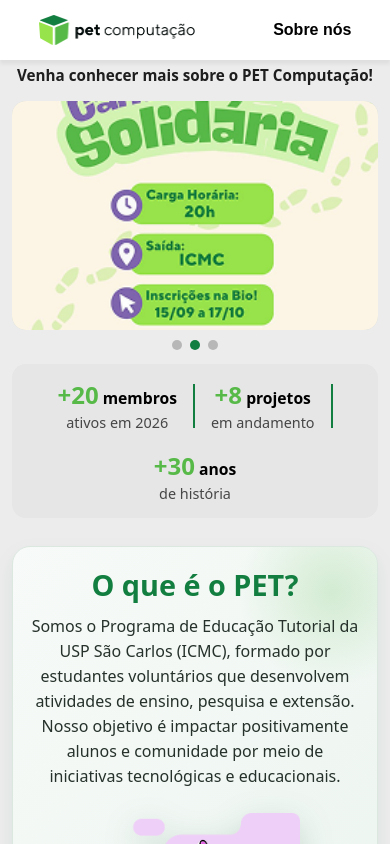
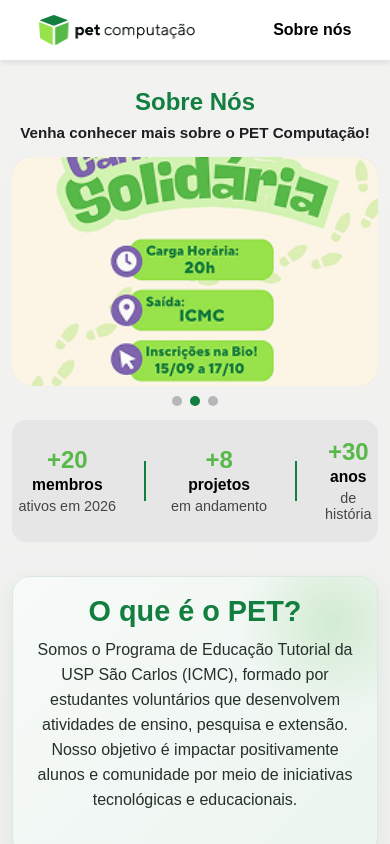
Before and after one commit to pet-comp/USP-PET-Website, a React (Vite) app: page /sobrenos in a window 390 px wide. Shown: the top 844 px of the page. Built offline with nearby package versions, Linux system fonts and the light colour scheme.

Commit message:
Remoção de trechos desnecessparios e adequação com as margens

```diff
--- a/src/pages/SobreNos/SobreNos.jsx
+++ b/src/pages/SobreNos/SobreNos.jsx
@@ -1,16 +1,14 @@
-import { Fragment, useEffect, useState } from "react";
+import { useEffect, useState } from "react";
 import { FaBookOpen, FaChevronLeft, FaChevronRight, FaGraduationCap } from "react-icons/fa";
 import { MdOutlineScience } from "react-icons/md";
+import { useNavigate } from "react-router-dom";
 
 import NavBar from "../../components/NavBar/NavBar";
 import FooterUSP from "../../components/FooterUSP/FooterUSP";
 import MemberCardFeatured from "../../components/MemberCardFeatured/MemberCardNew";
-import pet_coisa from "../../assets/PaginaInicial/pet_coisa.png";
 import styles from "./SobreNos.module.css";
 import mocks from "./sobreNos.mocks.json";
-import { useNavigate } from "react-router-dom";
 
-//Faz atribuição de valores do mock para as constantes, por nome
 const {
   stats,
   pillars,
@@ -19,38 +17,49 @@
   photoSlides,
 } = mocks;
 
-//Para referenciar partes desse objeto devemos fazer pillarIcons.{nome_campo}
 const pillarIcons = {
   graduation: <FaGraduationCap />,
   book: <FaBookOpen />,
   science: <MdOutlineScience />,
 };
 
-const getWrappedIndex = (current, total, step) => (current + step + total) % total;
+// Custom hook para carousel
+const useCarousel = (items = [], autoplayInterval = 9500) => {
+  const [currentSlide, setCurrentSlide] = useState(0);
+
+  useEffect(() => {
+    if (items.length <= 1) return;
+    const interval = setInterval(() => {
+      setCurrentSlide((prev) => (prev + 1) % items.length);
+    }, autoplayInterval);
+    return () => clearInterval(interval);
+  }, [items.length, autoplayInterval]);
+
+  return {
+    currentSlide,
+    setCurrentSlide,
+    goToPrevious: () => setCurrentSlide((prev) => (prev === 0 ? items.length - 1 : prev - 1)),
+    goToNext: () => setCurrentSlide((prev) => (prev + 1) % items.length),
+  };
+};
+
+// Custom hook para detecção de mobile
+const useMobileView = (breakpoint = 720) => {
+  const [isMobile, setIsMobile] = useState(
+    () => typeof window !== "undefined" && window.innerWidth <= breakpoint
+  );
+
+  useEffect(() => {
+    const handleResize = () => setIsMobile(window.innerWidth <= breakpoint);
+    window.addEventListener("resize", handleResize);
+    return () => window.removeEventListener("resize", handleResize);
+  }, [breakpoint]);
+
+  return isMobile;
+};
 
 function PhotoSection() {
-  const totalSlides = photoSlides.length;
-  const [currentSlide, setCurrentSlide] = useState(0);
-
-  //Temporização de 4500ms para passagem automática de imagem (se houver apenas uma, ele não faz nada)
-  useEffect(() => {
-    if (totalSlides <= 1) return undefined;
-
-    const interval = setInterval(() => {
-      setCurrentSlide((previous) => (previous + 1) % totalSlides);
-    }, 4500);
-
-    return () => clearInterval(interval);
-  }, [totalSlides]);
-
-  //Funções para passagem de imagem, chamadas sempre que os botões forem acionados
-  const goToPreviousSlide = () => {
-    setCurrentSlide((previous) => getWrappedIndex(previous, totalSlides, -1));
-  };
-
-  const goToNextSlide = () => {
-    setCurrentSlide((previous) => getWrappedIndex(previous, totalSlides, 1));
-  };
+  const { currentSlide, goToPrevious, goToNext } = useCarousel(photoSlides, 4500);
 
   return (
     <section className={styles.heroSection}>
@@ -71,7 +80,7 @@
         <button
           type="button"
           className={`${styles.heroNavButton} ${styles.heroNavButtonLeft}`}
-          onClick={goToPreviousSlide}
+          onClick={goToPrevious}
           aria-label="Imagem anterior"
         >
           <FaChevronLeft />
@@ -80,7 +89,7 @@
         <button
           type="button"
           className={`${styles.heroNavButton} ${styles.heroNavButtonRight}`}
-          onClick={goToNextSlide}
+          onClick={goToNext}
           aria-label="Próxima imagem"
         >
           <FaChevronRight />
@@ -101,16 +110,14 @@
 
       <div className={styles.statsRow}>
         {stats.map((stat, index) => (
-          <Fragment key={`${stat.label}-${index}`}>
+          <div key={`stat-${index}`} className={styles.statItemWrapper}>
             <div className={styles.statItem}>
-              <p>
-                <span>{stat.value}</span> {stat.label}
-              </p>
+              <span>{stat.value}</span>
+              <p>{stat.label}</p>
               <small>{stat.detail}</small>
             </div>
-
             {index < stats.length - 1 && <div className={styles.separator} />}
-          </Fragment>
+          </div>
         ))}
       </div>
     </section>
@@ -130,15 +137,14 @@
       </div>
 
       <div className={styles.pet_logo_intro}>
-        <img src={pet_coisa}
-          alt="Uma núvem roxa atuando como plano de fundo para o logo do PET."
+        <img src="/logo_sem_borda.svg"
+          alt="Logo do PET sem borda."
         />
       </div>
     </section>
   );
 }
 
-//Precisa navegar projeto por filtro de categoria >> Implementar isso quando a página de projetos estiver pronta
 function Pillars() {
   const navigate = useNavigate();
 
@@ -168,52 +174,16 @@
 }
 
 function HistorySection() {
-  const mobileBreakpoint = 720;
   const [activeEraIndex, setActiveEraIndex] = useState(0);
-  const [activePhotoIndex, setActivePhotoIndex] = useState(0);
-  const [isMobileHistoryView, setIsMobileHistoryView] = useState(
-    () => typeof window !== "undefined" && window.innerWidth <= mobileBreakpoint
-  );
-  const slides = historyEras[activeEraIndex]?.photos?.length
-    ? historyEras[activeEraIndex].photos
+  const activeEra = historyEras[activeEraIndex];
+  const slides = activeEra?.photos?.length
+    ? activeEra.photos
     : [{ src: "/placeholder.webp", alt: "Foto histórica do PET", caption: "Legenda da foto" }];
-  const totalPhotos = slides.length;
-  const activeEra = historyEras[activeEraIndex];
-  const activePhoto = slides[activePhotoIndex];
+  const { currentSlide: activePhotoIndex, setCurrentSlide: setActivePhotoIndex, goToPrevious, goToNext } = useCarousel(slides, 4500);
 
   useEffect(() => {
     setActivePhotoIndex(0);
-  }, [activeEraIndex]);
-
-  useEffect(() => {
-    const updateHistoryView = () => {
-      setIsMobileHistoryView(window.innerWidth <= mobileBreakpoint);
-    };
-
-    updateHistoryView();
-    window.addEventListener("resize", updateHistoryView);
-
-    return () => window.removeEventListener("resize", updateHistoryView);
-  }, [mobileBreakpoint]);
-
-  useEffect(() => {
-    if (!isMobileHistoryView || totalPhotos <= 1) return undefined;
-
-    const interval = setInterval(() => {
-      setActivePhotoIndex((previous) => getWrappedIndex(previous, totalPhotos, 1));
-    }, 4500);
-
-    return () => clearInterval(interval);
-  }, [isMobileHistoryView, totalPhotos]);
-
-  const goToPreviousPhoto = () => {
-    setActivePhotoIndex((previous) => getWrappedIndex(previous, totalPhotos, -1));
-  };
-
-  const goToNextPhoto = () => {
-    setActivePhotoIndex((previous) => getWrappedIndex(previous, totalPhotos, 1));
-  };
-
+  }, [activeEraIndex, setActivePhotoIndex]);
 
   return (
     <section className={styles.historySection}>
@@ -247,17 +217,17 @@
         </div>
 
         <div className={styles.historyCarouselMock}>
-          <button type="button" aria-label="Foto anterior" onClick={goToPreviousPhoto}>
+          <button type="button" aria-label="Foto anterior" onClick={goToPrevious}>
             <FaChevronLeft />
           </button>
 
           <div className={styles.photoMock}>
-            <img src={activePhoto.src} alt={activePhoto.alt} className={styles.historyPhotoImage} />
+            <img src={slides[activePhotoIndex].src} alt={slides[activePhotoIndex].alt} className={styles.historyPhotoImage} />
           </div>
 
-          <p className={styles.historyPhotoCaption}>{activePhoto.caption}</p>
+          <p className={styles.historyPhotoCaption}>{slides[activePhotoIndex].caption}</p>
 
-          <button type="button" aria-label="Próxima foto" onClick={goToNextPhoto}>
+          <button type="button" aria-label="Próxima foto" onClick={goToNext}>
             <FaChevronRight />
           </button>
         </div>
@@ -267,67 +237,25 @@
 }
 
 function MembersSection() {
-  const membersPerSlide = 3;
-  const initialMobileMembers = 4;
-  const maxFrontsPerCard = 2;
-  const mobileBreakpoint = 720;
-  const memberSlides = Array.from(
-    { length: Math.ceil(members.length / membersPerSlide) },
-    (_, index) => members.slice(index * membersPerSlide, index * membersPerSlide + membersPerSlide)
-  );
+  const isMobile = useMobileView(720);
+  const { currentSlide, setCurrentSlide } = useCarousel([], 0);
+  const [showAll, setShowAll] = useState(false);
+  const visibleMembers = showAll ? members : members.slice(0, 4);
+  const maxSlide = Math.max(0, members.length - 3);
+  const isAtStart = currentSlide === 0;
+  const isAtEnd = currentSlide >= maxSlide;
 
-  const totalSlides = memberSlides.length || 1;
-  const [currentSlide, setCurrentSlide] = useState(0);
-  const [showAllMobileMembers, setShowAllMobileMembers] = useState(false);
-  const [isMobileMembersView, setIsMobileMembersView] = useState(
-    () => typeof window !== "undefined" && window.innerWidth <= mobileBreakpoint
-  );
-
-  useEffect(() => {
-    const updateMembersView = () => {
-      const isMobile = window.innerWidth <= mobileBreakpoint;
-      setIsMobileMembersView(isMobile);
-
-      if (!isMobile) {
-        setShowAllMobileMembers(false);
+  const goToPrevious = () => {
+    if (currentSlide > 0) {
+      setCurrentSlide(currentSlide - 1);
     }
   };
 
-    updateMembersView();
-    window.addEventListener("resize", updateMembersView);
-
-    return () => window.removeEventListener("resize", updateMembersView);
-  }, [mobileBreakpoint]);
-
-  useEffect(() => {
-    if (isMobileMembersView || totalSlides <= 1) return undefined;
-
-    const interval = setInterval(() => {
-      setCurrentSlide((previous) => getWrappedIndex(previous, totalSlides, 1));
-    }, 7500);
-
-    return () => clearInterval(interval);
-  }, [isMobileMembersView, totalSlides, 7500]);
-
-  const goToPreviousSlide = () => {
-    setCurrentSlide((previous) => getWrappedIndex(previous, totalSlides, -1));
+  const goToNext = () => {
+    if (currentSlide < maxSlide) {
+      setCurrentSlide(currentSlide + 1);
+    }
   };
-
-  const goToNextSlide = () => {
-    setCurrentSlide((previous) => getWrappedIndex(previous, totalSlides, 1));
-  };
-
-  const visibleMobileMembers = showAllMobileMembers ? members : members.slice(0, initialMobileMembers);
-  const shouldShowMoreButton = members.length > initialMobileMembers;
-
-  const renderMemberCard = (member, key) => (
-    <MemberCardFeatured
-      photo={member.photo}
-      maxFronts={maxFrontsPerCard}
-      key={key}
-      {...member}
-    />
-  );
 
   return (
     <section className={styles.membersSection}>
@@ -335,21 +263,26 @@
       <p style={{ fontWeight: "bold" }}>
         Conheça os alunos que fazem o PET acontecer!
       </p>
-      {isMobileMembersView ? (
+      {isMobile ? (
         <>
           <div className={styles.membersMobileGrid}>
-            {visibleMobileMembers.map((member, index) => (
-              renderMemberCard(member, `member-mobile-${index}`)
+            {visibleMembers.map((member, index) => (
+              <MemberCardFeatured
+                key={`member-mobile-${index}`}
+                photo={member.photo}
+                maxFronts={2}
+                {...member}
+              />
             ))}
           </div>
 
-          {shouldShowMoreButton && (
+          {members.length > 4 && (
             <button
               type="button"
               className={styles.membersShowMoreButton}
-              onClick={() => setShowAllMobileMembers((previous) => !previous)}
+              onClick={() => setShowAll((prev) => !prev)}
             >
-              {showAllMobileMembers ? "Ver menos" : "Ver mais"}
+              {showAll ? "Ver menos" : "Ver mais"}
             </button>
           )}
         </>
@@ -359,7 +292,8 @@
             <button
               type="button"
               className={`${styles.membersNavButton} ${styles.membersNavButtonLeft}`}
-              onClick={goToPreviousSlide}
+              onClick={goToPrevious}
+              disabled={isAtStart}
               aria-label="Integrante anterior"
             >
               <FaChevronLeft />
@@ -368,13 +302,15 @@
             <div className={styles.membersViewport}>
               <div
                 className={styles.membersTrack}
-                style={{ transform: `translateX(-${currentSlide * 100}%)` }}
+                style={{ transform: `translateX(-${currentSlide * (100 / 3)}%)` }}
               >
-                {memberSlides.map((membersGroup, groupIndex) => (
-                  <div key={`members-group-${groupIndex}`} className={styles.memberSlide}>
-                    {membersGroup.map((member, memberIndex) => (
-                      renderMemberCard(member, `member-${groupIndex * membersPerSlide + memberIndex}`)
-                    ))}
+                {members.map((member, index) => (
+                  <div key={`member-${index}`} className={styles.memberIndividual}>
+                    <MemberCardFeatured
+                      photo={member.photo}
+                      maxFronts={2}
+                      {...member}
+                    />
                   </div>
                 ))}
               </div>
@@ -383,7 +319,8 @@
             <button
               type="button"
               className={`${styles.membersNavButton} ${styles.membersNavButtonRight}`}
-              onClick={goToNextSlide}
+              onClick={goToNext}
+              disabled={isAtEnd}
               aria-label="Próximo integrante"
             >
               <FaChevronRight />
@@ -391,15 +328,18 @@
           </div>
 
           <div className={styles.membersDots}>
-            {memberSlides.map((_, index) => (
+            {members.map((_, index) => {
+              if (index > maxSlide) return null;
+              return (
                 <button
                   key={`members-dot-${index}`}
                   type="button"
-                className={`${styles.memberDot} ${index === currentSlide ? styles.memberDotActive : ""}`}
+                  className={`${styles.memberDot} ${currentSlide === index ? styles.memberDotActive : ""}`}
                   onClick={() => setCurrentSlide(index)}
-                aria-label={`Ir para grupo ${index + 1}`}
+                  aria-label={`Ir para membro ${index + 1}`}
                 />
-            ))}
+              );
+            })}
           </div>
         </>
       )}
--- a/src/pages/SobreNos/SobreNos.module.css
+++ b/src/pages/SobreNos/SobreNos.module.css
@@ -1,20 +1,19 @@
-*{
-    font-family: system-ui, -apple-system, BlinkMacSystemFont, 'Segoe UI', Roboto, Oxygen, Ubuntu, Cantarell, 'Open Sans', 'Helvetica Neue', sans-serif;
-}
-
 .pageWrapper {
 	width: 100%;
 	min-height: 100vh;
-	background-color: #ECECEC;
+	background: linear-gradient(180deg, #F2F3F1 0%, #ECECEC 42%, #ECECEC 100%);
 }
 
 .mainContent {
-	width: min(980px, 95%);
-	margin: 0 auto;
-	padding: 28px 0 76px;
+	width: 100%;
+	max-width: 80%;
+	margin-left: auto;
+	margin-right: auto;
+	padding: 104px 0 84px;
 	display: flex;
 	flex-direction: column;
-	gap: 36px;
+	gap: 52px;
+	font-family: 'Montserrat', sans-serif;
 }
 
 .heroSection {
@@ -35,9 +34,22 @@
 
 .heroImageWrapper {
 	background-color: #C8D4D6;
-	border-radius: 14px;
+	border-radius: 30px;
 	overflow: visible;
 	position: relative;
+}
+
+.heroImageWrapper::before {
+	position: absolute;
+	content: "";
+	border: 5px solid #FD47BE;
+	border-radius: 30px;
+	width: 96%;
+	height: 94%;
+	background-color: transparent;
+	top: 8%;
+	left: 5%;
+	z-index: -1;
 }
 
 .heroSlide {
@@ -51,9 +63,9 @@
 .heroImageWrapper img {
 	display: block;
 	width: 100%;
-	aspect-ratio: 21/7;
+	aspect-ratio: 4/1;
 	object-fit: cover;
-	border-radius: 14px;
+	border-radius: 30px;
 }
 
 .heroNavButton {
@@ -118,7 +130,29 @@
 	display: flex;
 	justify-content: center;
 	align-items: center;
-	gap: 28px;
+	gap: 0;
+}
+
+.statItemWrapper {
+	display: flex;
+	align-items: center;
+	gap: 0;
+}
+
+.statItem {
+	display: flex;
+	flex-direction: column;
+	align-items: center;
+	gap: 4px;
+	padding: 0 14px;
+	min-width: fit-content;
+}
+
+.statItem span {
+	color: #57BA48;
+	font-size: 1.8rem;
+	font-weight: 700;
+	line-height: 1;
 }
 
 .statItem p {
@@ -127,21 +161,17 @@
 	font-size: 1.08rem;
 }
 
-.statItem span {
-	color: #57BA48;
-	font-size: 1.8rem;
-}
-
 .statItem small {
 	color: #464646;
 	font-size: 0.98rem;
 }
 
 .separator {
-	flex: 0 0 0;
-	width: 0;
+	flex: 0 0 auto;
+	width: 2px;
 	height: 44px;
-	border-left: 2px solid #127E3F;
+	background-color: #127E3F;
+	margin: 0 14px;
 }
 
 .whatIsSection {
@@ -239,15 +269,15 @@
 }
 
 .pet_logo_intro {
-    display: flex;
-    justify-content: right;
-    align-items: end;
+	display: flex;
+	justify-content: flex-end;
+	align-items: center;
 }
 
 .pet_logo_intro img {
-    flex: 0 0 auto;
-    width: auto;
-    max-height: 90%;
+	flex: 0 0 auto;
+	width: auto;
+	max-height: 140px;
 }
 .pillarCard p {
 	margin: 0;
@@ -394,26 +424,42 @@
 
 .membersSection p {
 	text-align: center;
-	margin: 10px 0 14px;
 }
 
 .membersCarousel {
 	position: relative;
+	width: min(980px, 100%);
+	margin-left: auto;
+	margin-right: auto;
 	display: flex;
 	align-items: center;
 	justify-content: center;
-	gap: 10px;
+	gap: 5px;
 }
 
 .membersViewport {
 	width: 100%;
-	max-width: 980px;
 	overflow: hidden;
 }
 
 .membersTrack {
 	display: flex;
 	transition: transform 0.35s ease;
+}
+
+.memberIndividual {
+	min-width: calc(100% / 3);
+	padding: 2px 3px;
+	display: flex;
+	justify-content: center;
+	flex-shrink: 0;
+	box-sizing: border-box;
+}
+
+.memberIndividual > * {
+	width: 100%;
+	max-width: none;
+	min-height: 320px;
 }
 
 .memberSlide {
@@ -450,17 +496,21 @@
 }
 
 .membersNavButtonLeft {
-	left: 0;
-	transform: translate(-125%, -50%);
+	left: -50px;
+	transform: translateY(-50%);
 }
 
 .membersNavButtonRight {
-	right: 0;
-	transform: translate(125%, -50%);
+	right: -50px;
+	transform: translateY(-50%);
 }
 
 .membersNavButton:hover {
 	opacity: 0.85;
+}
+
+.membersNavButton:disabled {
+	display: none;
 }
 
 .membersDots {
@@ -543,13 +593,18 @@
 
 @media (max-width: 980px) {
 	.statsRow {
-		flex-wrap: wrap;
-		gap: 16px;
-		padding: 14px 16px;
+		display: grid;
+		grid-template-columns: repeat(3, 1fr);
+		gap: 24px;
+		padding: 20px 24px;
 	}
 
 	.statItem {
 		text-align: center;
+	}
+
+	.separator {
+		height: 40px;
 	}
 
 	.pillarsGrid {
@@ -596,15 +651,25 @@
 		right: 10px;
 		transform: translateY(-50%);
 	}
+
+	.membersCarousel {
+		width: 100%;
+	}
+
+	.memberIndividual {
+		min-width: calc(100% / 3);
+	}
 }
 
 @media (max-width: 720px) {
 	.mainContent {
-		width: 92%;
-		padding: 24px 0 56px;
-		gap: 28px;
+		max-width: 92%;
+		padding: 92px 0 56px;
+		gap: 34px;
 	}
-
+	.pet_logo_intro img {
+		display:none;
+	}
 	.heroSection h1 {
 		font-size: 1.7rem;
 	}
@@ -615,6 +680,12 @@
 
 	.heroImageWrapper img {
 		aspect-ratio: 16/10;
+	}
+
+	.heroImageWrapper,
+	.heroImageWrapper img,
+	.heroImageWrapper::before {
+		border-radius: 20px;
 	}
 
 	.heroNavButton {
@@ -729,11 +800,13 @@
 	}
 
 	.pillarsGrid {
+		justify-content: center;
 		grid-template-columns: 1fr;
 	}
 
 	.pillarCard {
 		min-height: 210px;
+		max-width: fit-content;
 	}
 
 	.memberSlide {
@@ -756,7 +829,8 @@
 
 @media (max-width: 480px) {
 	.mainContent {
-		width: 94%;
+		max-width: 94%;
+		padding-top: 88px;
 	}
 
 	.heroSection h1 {
```
Lines whose indentation alone changed are shown as unchanged.
